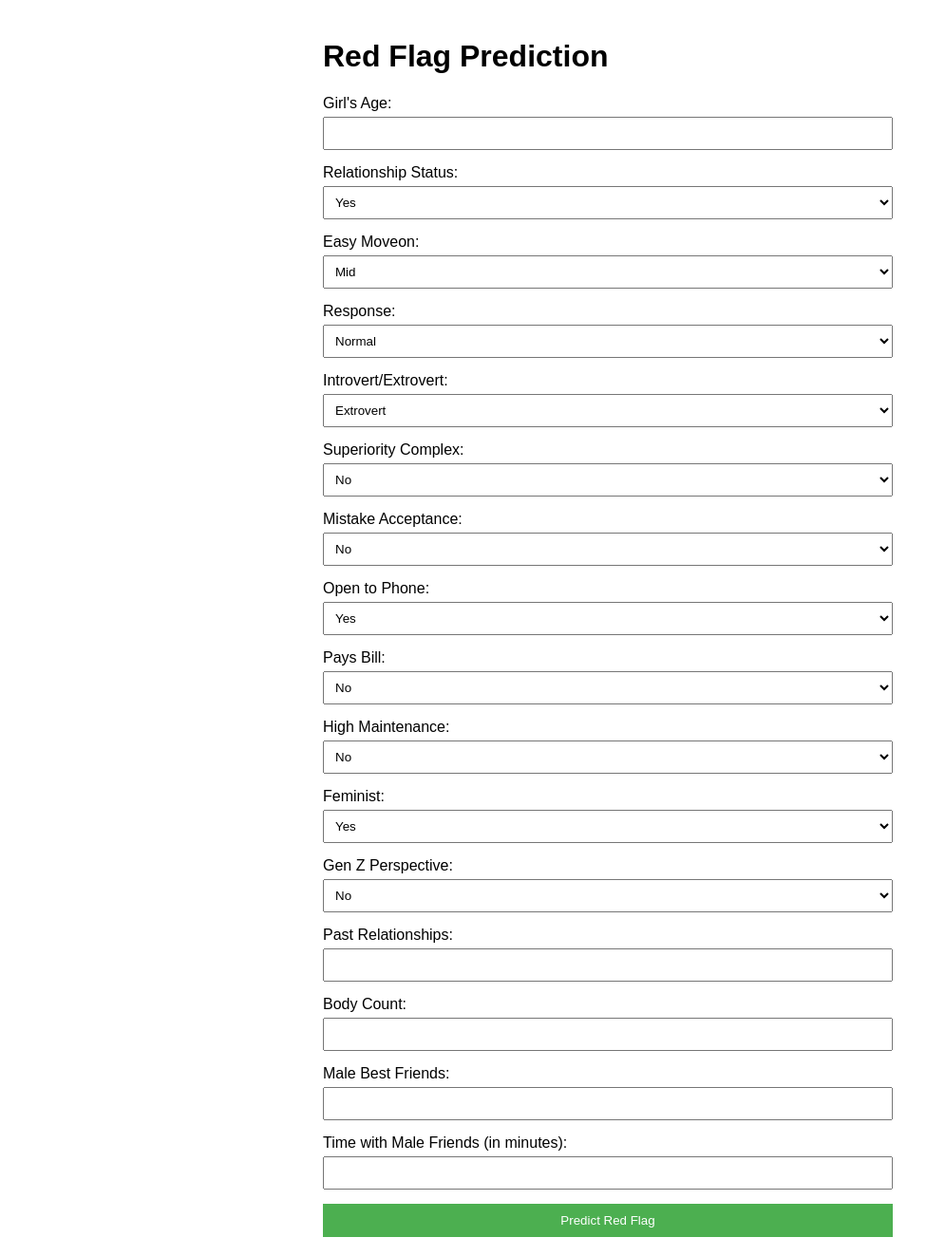
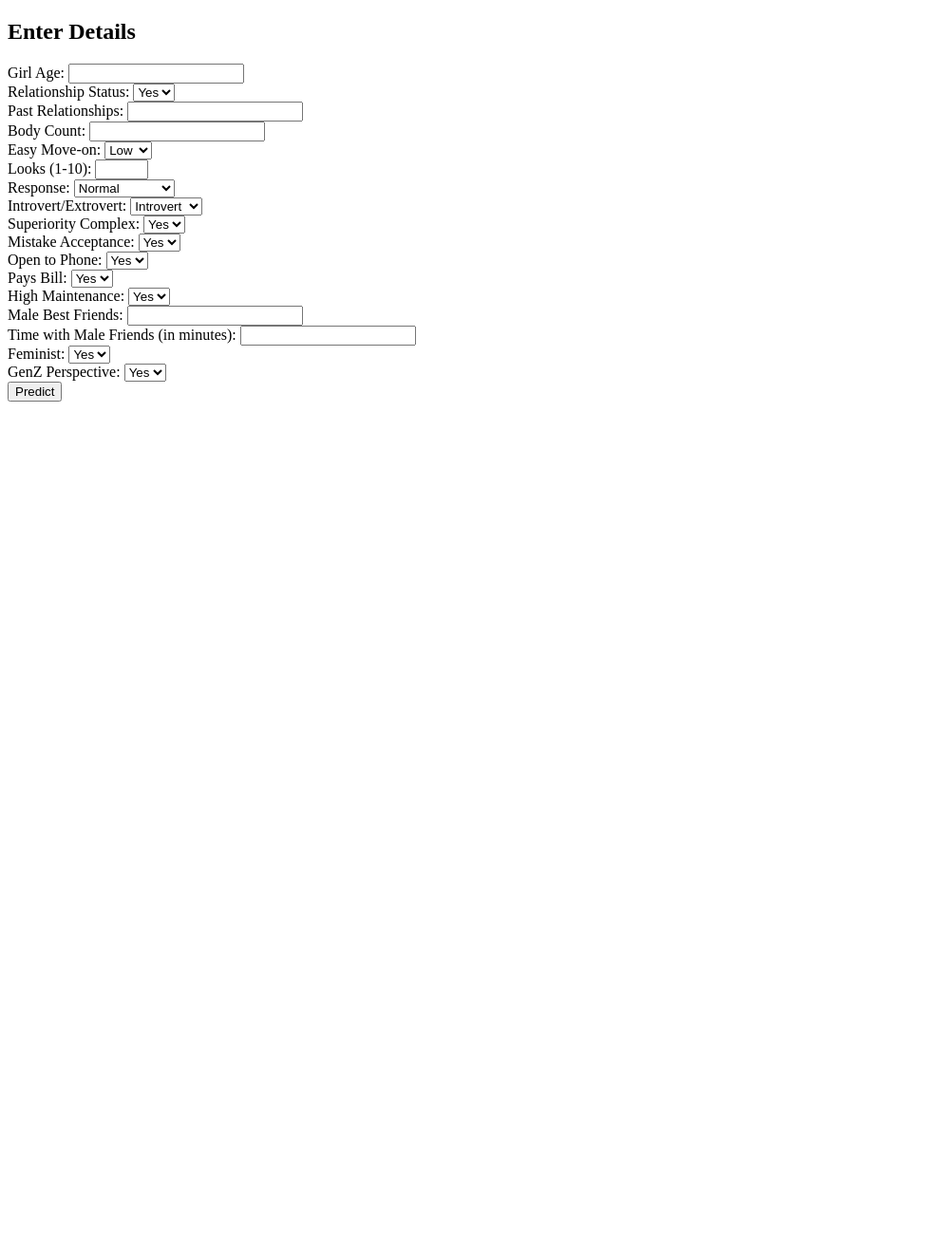
Before and after one commit to 13siddhu/Red-Flag-Detection, a Python web app: template templates/index.html in a window 1280 px wide. Shown: the whole page at 95% size, without its empty margins (0-995 px from the left). After the commit the page ends 423 px from the top, so only its background shows below. Run offline with Jinja, Linux system fonts and the light colour scheme; the template is opened without the code that fills it, so the values that code supplies are empty.

Commit message:
Implementation of Flask

```diff
--- a/templates/index.html
+++ b/templates/index.html
@@ -1,157 +1,108 @@
-<!-- index.html -->
 <!DOCTYPE html>
 <html lang="en">
 <head>
     <meta charset="UTF-8">
+    <meta name="viewport" content="width=device-width, initial-scale=1.0">
     <title>Red Flag Prediction</title>
-    <style>
-        body {
-            font-family: Arial, sans-serif;
-            max-width: 600px;
-            margin: 0 auto;
-            padding: 20px;
-        }
-        .form-group {
-            margin-bottom: 15px;
-        }
-        label {
-            display: block;
-            margin-bottom: 5px;
-        }
-        input, select {
-            width: 100%;
-            padding: 8px;
-            box-sizing: border-box;
-        }
-        button {
-            width: 100%;
-            padding: 10px;
-            background-color: #4CAF50;
-            color: white;
-            border: none;
-            cursor: pointer;
-        }
-    </style>
 </head>
 <body>
-    <h1>Red Flag Prediction</h1>
+    <h2>Enter Details</h2>
     <form method="POST">
-        <div class="form-group">
-            <label>Girl's Age:</label>
-            <input type="number" name="Girl_age" required>
-        </div>
+        <label>Girl Age:</label>
+        <input type="number" name="Girl_age" required><br>
 
-        <div class="form-group">
         <label>Relationship Status:</label>
         <select name="Relationship_Status">
             <option value="Yes">Yes</option>
             <option value="No">No</option>
-            </select>
-        </div>
+        </select><br>
 
-        <div class="form-group">
-            <label>Easy Moveon:</label>
+        <label>Past Relationships:</label>
+        <input type="number" name="Past_RelationShips" required><br>
+
+        <label>Body Count:</label>
+        <input type="number" name="Body_Count" required><br>
+
+        <label>Easy Move-on:</label>
         <select name="Easy_Moveon">
+            <option value="Low">Low</option>
             <option value="Mid">Mid</option>
-                <option value="Low">Low</option>
             <option value="High">High</option>
-            </select>
-        </div>
+        </select><br>
 
-        <div class="form-group">
+        <label>Looks (1-10):</label>
+        <input type="number" name="Looks" min="1" max="10" required><br>
+
         <label>Response:</label>
         <select name="Response">
             <option value="normal">Normal</option>
             <option value="not interested">Not Interested</option>
             <option value="interested">Interested</option>
-            </select>
-        </div>
+        </select><br>
 
-        <div class="form-group">
         <label>Introvert/Extrovert:</label>
         <select name="Introvert/Extrovert">
+            <option value="I">Introvert</option>
             <option value="E">Extrovert</option>
-                <option value="I">Introvert</option>
-            </select>
-        </div>
+        </select><br>
 
-        <div class="form-group">
         <label>Superiority Complex:</label>
         <select name="Superiority_Complex">
+            <option value="yes">Yes</option>
             <option value="no">No</option>
-                <option value="yes">Yes</option>
-            </select>
-        </div>
+        </select><br>
 
-        <div class="form-group">
         <label>Mistake Acceptance:</label>
         <select name="Mistake_Acceptance">
+            <option value="Yes">Yes</option>
             <option value="No">No</option>
-                <option value="Yes">Yes</option>
-            </select>
-        </div>
+        </select><br>
 
-        <div class="form-group">
         <label>Open to Phone:</label>
         <select name="Open_to_Phone">
             <option value="Yes">Yes</option>
             <option value="No">No</option>
-            </select>
-        </div>
+        </select><br>
 
-        <div class="form-group">
         <label>Pays Bill:</label>
         <select name="Pays_Bill">
+            <option value="Yes">Yes</option>
             <option value="No">No</option>
-                <option value="Yes">Yes</option>
-            </select>
-        </div>
+        </select><br>
 
-        <div class="form-group">
         <label>High Maintenance:</label>
         <select name="High_Maintenance">
+            <option value="Yes">Yes</option>
             <option value="No">No</option>
-                <option value="Yes">Yes</option>
-            </select>
-        </div>
+        </select><br>
 
-        <div class="form-group">
+        <label>Male Best Friends:</label>
+        <input type="number" name="Male_Bestfriends" required><br>
+
+        <label>Time with Male Friends (in minutes):</label>
+        <input type="number" name="Time_with_male_friends(In min)" required><br>
+
         <label>Feminist:</label>
         <select name="Feminist">
             <option value="yes">Yes</option>
             <option value="no">No</option>
-            </select>
-        </div>
+        </select><br>
 
-        <div class="form-group">
-            <label>Gen Z Perspective:</label>
+        <label>GenZ Perspective:</label>
         <select name="GenZ_prespective">
+            <option value="Yes">Yes</option>
             <option value="No">No</option>
-                <option value="Yes">Yes</option>
-            </select>
-        </div>
+        </select><br>
 
-        <div class="form-group">
-            <label>Past Relationships:</label>
-            <input type="number" name="Past_RelationShips" required>
-        </div>
+        <button type="submit">Predict</button>
+    </form>
 
-        <div class="form-group">
-            <label>Body Count:</label>
-            <input type="number" name="Body_Count" required>
-        </div>
+    {% if prediction %}
+        <h3>Prediction: {{ prediction }}</h3>
+    {% endif %}
 
-        <div class="form-group">
-            <label>Male Best Friends:</label>
-            <input type="number" name="Male_Bestfriends" required>
-        </div>
-
-        <div class="form-group">
-            <label>Time with Male Friends (in minutes):</label>
-            <input type="number" name="Time_with_male_friends" required>
-        </div>
-
-        <button type="submit">Predict Red Flag</button>
-    </form>
+    {% if error %}
+        <h3 style="color:red;">Error: {{ error }}</h3>
+    {% endif %}
 </body>
 </html>
```
Also changed, not shown: 1 other file. Lines whose indentation alone changed are shown as unchanged.
